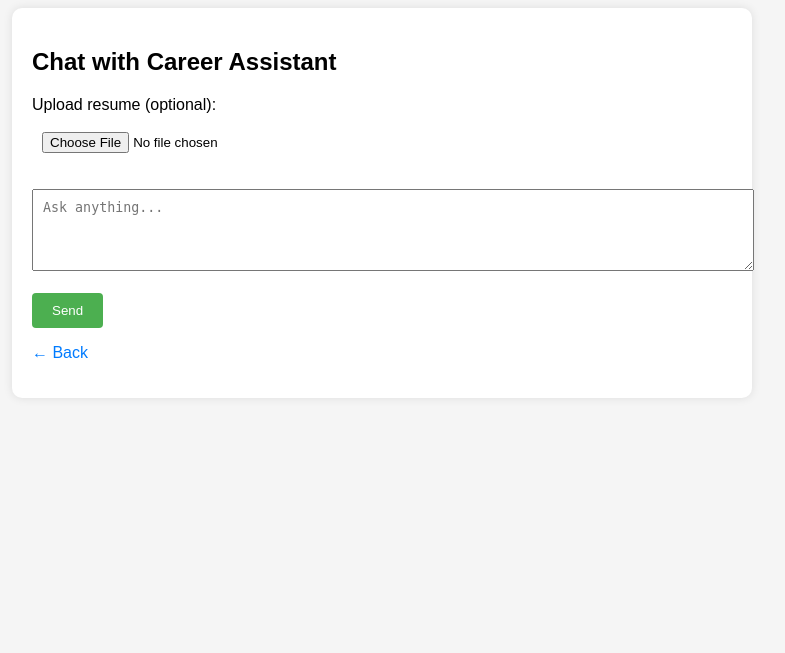
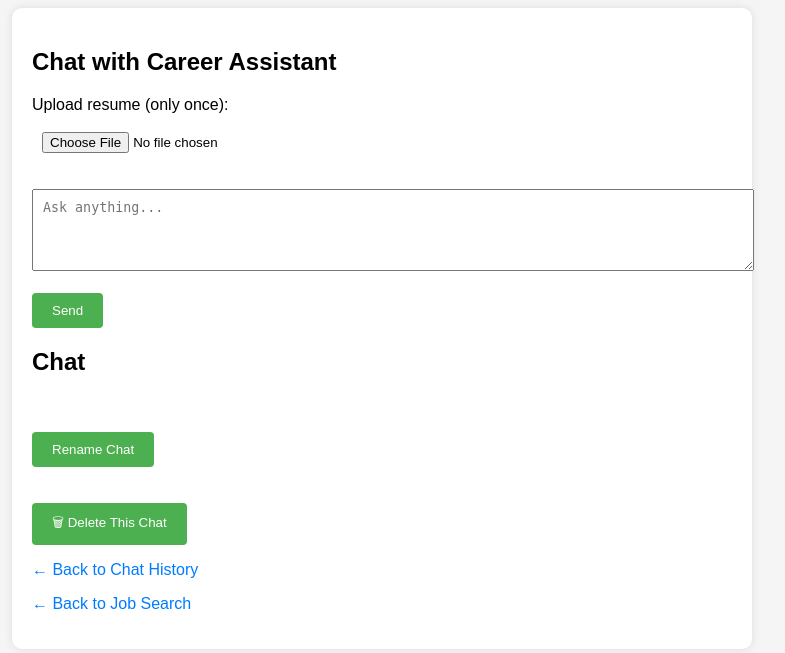
Before and after one commit to William-67/GoogleJobSeekingAgent, a Flask app: template templates/chat.html in a window 1280 px wide. Shown: the top 653 px of the page, without its empty margins (258-1043 px from the left). Run offline with Flask 3, Linux system fonts and the light colour scheme; the template is opened without the code that fills it, so the values that code supplies are empty.

Commit message:
Improve Chat function

```diff
--- a/app.py
+++ b/app.py
@@ -1,14 +1,23 @@
-from flask import Flask, request, render_template, redirect
+from flask import Flask, request, render_template, redirect, session, url_for
+
+import uuid
+import json
+import datetime
+
 import os
 from werkzeug.utils import secure_filename
-from resume_analysis import analyze_resume_relevance, full_resume_analysis
+from resume_analysis import analyze_resume_relevance
 from job_seeking_agent import fetch_jobs_from_google, summarize_jobs_with_llm, extract_search_query, parse_job_text_to_list
 from utils import extract_text_from_file, GeminiLLM
+from config import Config
+from chats import save_chat, list_all_saved_chats, load_chat, get_chat_path
 
 app = Flask(__name__)
 UPLOAD_FOLDER = "uploads"
 os.makedirs(UPLOAD_FOLDER, exist_ok=True)
 llm = GeminiLLM()
+
+# app.secret_key = Config.SECRET_KEY
 
 @app.route("/", methods=["GET", "POST"])
 def index():
@@ -22,13 +31,6 @@ def index():
 
         search_query = extract_search_query(user_input, llm)
 
-        # if search_query == "TOO_VAGUE":
-        #     job_summary = "⚠️ Your input was too vague. Please describe more clearly what kind of jobs you're looking for (skills, location, job type...)."
-        #     jobs = []
-        # else:
-        #     jobs = fetch_jobs_from_google(search_query)
-        #     job_summary = summarize_jobs_with_llm(jobs, llm)
-
         jobs = fetch_jobs_from_google(search_query)
 
         job_summary_text = summarize_jobs_with_llm(jobs, llm)
@@ -41,32 +43,84 @@ def index():
         # return render_template("results.html", resume_result=resume_analysis, job_summary=job_summary)
     return render_template("index.html")
 
-# @app.route("/chat", methods=["GET", "POST"])
-# def chat():
-#     if request.method == "POST":
-#         message = request.form["message"]
-#         response = llm.generate("User: " + message)
-#         return render_template("chat.html", user_input=message, response=response)
-#     return render_template("chat.html", user_input=None, response=None)
+@app.route("/start-chat")
+def start_chat():
+    return render_template("start_chat.html")
 
-@app.route("/chat", methods=["GET", "POST"])
-def chat():
+@app.route("/chat/new", methods=["GET"])
+def new_chat():
+    chat_id = str(uuid.uuid4())
+    new_chat_data = {
+        "id": chat_id,
+        "title": "Untitled Chat",
+        "messages": [],
+        "resume": "",
+        "created_at": datetime.datetime.now().isoformat()
+    }
+    save_chat(chat_id, new_chat_data)
+    return redirect(f"/chat/{chat_id}")
+
+@app.route("/chat-history")
+def chat_history():
+    all_chats = list_all_saved_chats()
+    return render_template("chat_history.html", chats=all_chats)
+
+@app.route("/chat/<chat_id>/rename", methods=["POST"])
+def rename_chat(chat_id):
+    chat = load_chat(chat_id)
+    new_title = request.form.get("new_title", "").strip()
+    if new_title:
+        chat["title"] = new_title
+        save_chat(chat_id, chat)
+    return redirect(url_for("chat", chat_id=chat_id))
+
+@app.route("/chat/<chat_id>/delete", methods=["POST"])
+def delete_chat(chat_id):
+    path = get_chat_path(chat_id)
+    if os.path.exists(path):
+        os.remove(path)
+    return redirect(url_for("chat_history"))
+
+
+@app.route("/chat/<chat_id>", methods=["GET", "POST"])
+def chat(chat_id):
+    chat = load_chat(chat_id)
     response = None
-    resume_text = None
 
     if request.method == "POST":
+        # Upload resume only once
+        if not chat.get("resume") and "resume" in request.files:
+            file = request.files["resume"]
+            if file and file.filename:
+                filename = secure_filename(file.filename)
+                path = os.path.join(UPLOAD_FOLDER, filename)
+                file.save(path)
+                resume_text = extract_text_from_file(path)
+                chat["resume"] = resume_text
+                print("✅ Resume uploaded and extracted.")
+
+        # User sending message
         message = request.form.get("message")
-        uploaded = request.files.get("resume")
-        if uploaded:
-            filename = secure_filename(uploaded.filename)
-            path = os.path.join(UPLOAD_FOLDER, filename)
-            uploaded.save(path)
-            resume_text = extract_text_from_file(path)
-            response = full_resume_analysis(resume_text, llm)
-        elif message:
-            response = llm.generate(f"You are a career chatbot.\nUser says: {message}")
+        if message:
+            chat["messages"].append({"role": "user", "content": message})
 
-    return render_template("chat.html", response=response)
+            context = "\n".join(f"{m['role'].capitalize()}: {m['content']}" for m in chat["messages"])
+            resume_text = chat.get("resume", "")
+            resume_prompt = f"Here is the user's resume:\n{resume_text}\n\n" if resume_text else ""
+
+            prompt = (
+                "You are a career assistant AI.\n"
+                + resume_prompt
+                + f"Conversation so far:\n{context}\nAssistant:"
+            )
+
+            reply = llm.generate(prompt)
+            chat["messages"].append({"role": "assistant", "content": reply})
+            response = reply
+
+        save_chat(chat_id, chat)
+
+    return render_template("chat.html", chat=chat, response=response)
 
 
 if __name__ == "__main__":
--- /dev/null
+++ b/chats.py
@@ -0,0 +1,24 @@
+import json
+import os
+
+CHAT_DIR = "chats"
+os.makedirs(CHAT_DIR, exist_ok=True)
+
+def get_chat_path(chat_id):
+    return os.path.join(CHAT_DIR, f"{chat_id}.json")
+
+def save_chat(chat_id, chat_data):
+    with open(get_chat_path(chat_id), "w", encoding="utf-8") as f:
+        json.dump(chat_data, f, ensure_ascii=False, indent=2)
+
+def load_chat(chat_id):
+    with open(get_chat_path(chat_id), "r", encoding="utf-8") as f:
+        return json.load(f)
+
+def list_all_saved_chats():
+    chats = []
+    for filename in os.listdir(CHAT_DIR):
+        if filename.endswith(".json"):
+            with open(os.path.join(CHAT_DIR, filename), "r", encoding="utf-8") as f:
+                chats.append(json.load(f))
+    return sorted(chats, key=lambda c: c.get("created_at", ""), reverse=True)
--- a/job_seeking_agent.py
+++ b/job_seeking_agent.py
@@ -50,7 +50,7 @@ def summarize_jobs_with_llm(job_results, llm):
     prompt = "You are a job assistant AI. For each job below, return:" \
              "Title: <job title>\nCompany: <company name>\nLocation: <location>\nSummary: <one-line summary>\nLink: <link>\n\n"
 
-    for job in job_results[:5]:
+    for job in job_results:
         desc = job.get("description", "")
         desc_clean = desc.replace("\n", " ").replace("\r", " ").strip()
         desc_short = desc_clean[:300]
--- a/templates/chat.html
+++ b/templates/chat.html
@@ -1,21 +1,110 @@
 <!DOCTYPE html>
 <html>
-<head><title>Chat</title><link rel="stylesheet" href="/static/style.css"></head>
+<head>
+  <title>Chat</title>
+  <link rel="stylesheet" href="/static/style.css">
+</head>
 <body>
 <div class="container">
     <h2>Chat with Career Assistant</h2>
-    <form method="POST" enctype="multipart/form-data">
+
+    <!-- <form method="POST" enctype="multipart/form-data">
         <label>Upload resume (optional):</label><br>
         <input type="file" name="resume" accept=".pdf,.txt"><br><br>
 
         <textarea name="message" rows="4" cols="50" placeholder="Ask anything..."></textarea><br><br>
         <button type="submit">Send</button>
-    </form>
+    </form> -->
+
+    {% if not chat.resume %}
+        <form method="POST" enctype="multipart/form-data">
+            <label>Upload resume (only once):</label><br>
+            <input type="file" name="resume" accept=".pdf,.txt" required><br><br>
+            <textarea name="message" rows="4" cols="50" placeholder="Ask anything..."></textarea><br><br>
+            <button type="submit">Send</button>
+        </form>
+    {% else %}
+        <form method="POST">
+            <textarea name="message" rows="4" cols="50" placeholder="Ask anything..."></textarea><br><br>
+            <button type="submit">Send</button>
+        </form>
+        <p>✅ Resume uploaded and used in context.</p>
+    {% endif %}
+
+
+    <h2>{{ chat.title or "Chat" }}</h2>
+
+    {% for m in chat.messages %}
+        <div class="{{ m.role }}">
+            <strong>{{ m.role.capitalize() }}:</strong> {{ m.content }}
+        </div>
+        <br>
+    {% endfor %}
+
     {% if response %}
         <h3>Response:</h3>
         <div class="resume-card">{{ response|safe }}</div>
     {% endif %}
-    <p><a href="/">← Back</a></p>
+
+    <br>
+    <br>
+
+    <form id="renameForm" method="POST" action="/chat/{{ chat.id }}/rename">
+        <button type="button" onclick="promptForRename('{{ chat.id }}', '{{ chat.title }}')">Rename Chat</button>
+    </form>
+    <div id="renameMessage" style="display: none; color: green; margin-top: 10px;"></div>
+
+
+    <br>
+    <br>
+    <form method="POST" action="/chat/{{ chat.id }}/delete">
+        <button type="submit" onclick="return confirm('Are you sure you want to delete this chat?');">
+            🗑 Delete This Chat
+        </button>
+    </form>
+
+    <p><a href="/chat-history">← Back to Chat History</a></p>
+    <p><a href="/">← Back to Job Search</a></p>
+
 </div>
+
+<script>
+    function promptForRename(chatId, currentTitle) {
+        // Display a prompt box for the new title
+        const newTitle = prompt("Enter new title for the chat:", currentTitle);
+
+        // If the user clicked OK and entered a title (or kept the old one)
+        if (newTitle !== null && newTitle.trim() !== '') {
+            // Get the success message div
+            const renameMessageDiv = document.getElementById('renameMessage');
+            renameMessageDiv.textContent = 'Rename successful!';
+            renameMessageDiv.style.display = 'block';
+
+            // Create a temporary form to submit the new title
+            const tempForm = document.createElement('form');
+            tempForm.method = 'POST';
+            tempForm.action = `/chat/${chatId}/rename`;
+            tempForm.style.display = 'none'; // Hide the form
+
+            const input = document.createElement('input');
+            input.type = 'hidden';
+            input.name = 'new_title';
+            input.value = newTitle;
+            tempForm.appendChild(input);
+
+            document.body.appendChild(tempForm); // Add to the document
+
+            // Submit the form after a delay, allowing the success message to show
+            setTimeout(() => {
+                tempForm.submit(); // This will trigger the page reload/redirect
+            }, 2000); // 2000 milliseconds = 2 seconds
+        } else if (newTitle !== null) {
+            // User clicked OK but entered an empty string
+            alert("Chat title cannot be empty. Rename cancelled.");
+        }
+        // If newTitle is null, the user clicked Cancel, so do nothing.
+    }
+</script>
+
 </body>
 </html>
--- a/templates/index.html
+++ b/templates/index.html
@@ -14,7 +14,7 @@
             <textarea name="requirements" rows="6" cols="50" required></textarea><br><br>
             <button type="submit">Analyze & Search</button>
         </form>
-        <p><a href="/chat">Or chat with the assistant →</a></p>
+        <p><a href="/start-chat">Or chat with the assistant →</a></p>
     </div>
 </body>
 </html>
--- a/utils.py
+++ b/utils.py
@@ -1,5 +1,6 @@
 import fitz
 import google.generativeai as genai
+import openai
 import os
 from config import Config
 
@@ -7,6 +8,9 @@ from config import Config
 # genai.configure(api_key=os.getenv("GEMINI_API_KEY"))
 genai.configure(api_key=Config.GEMINI_API_KEY)
 model = genai.GenerativeModel("gemini-1.5-flash")
+
+# openai.api_key = Config.OPENAI_API_KEY
+
 
 def extract_text_from_file(file_path):
     if file_path.endswith(".pdf"):
```
Also changed, not shown: resume_analysis.py (+42 -19 lines), templates/chat_history.html (added, +23 -0 lines), templates/start_chat.html (added, +25 -0 lines).
